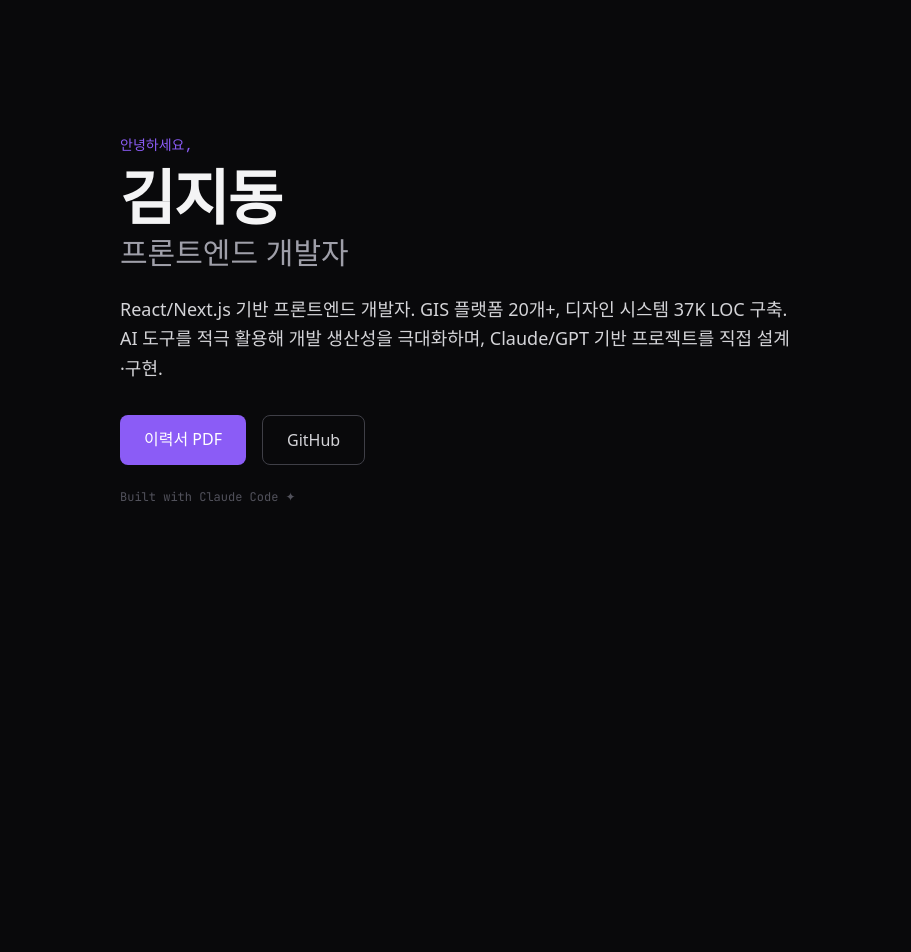
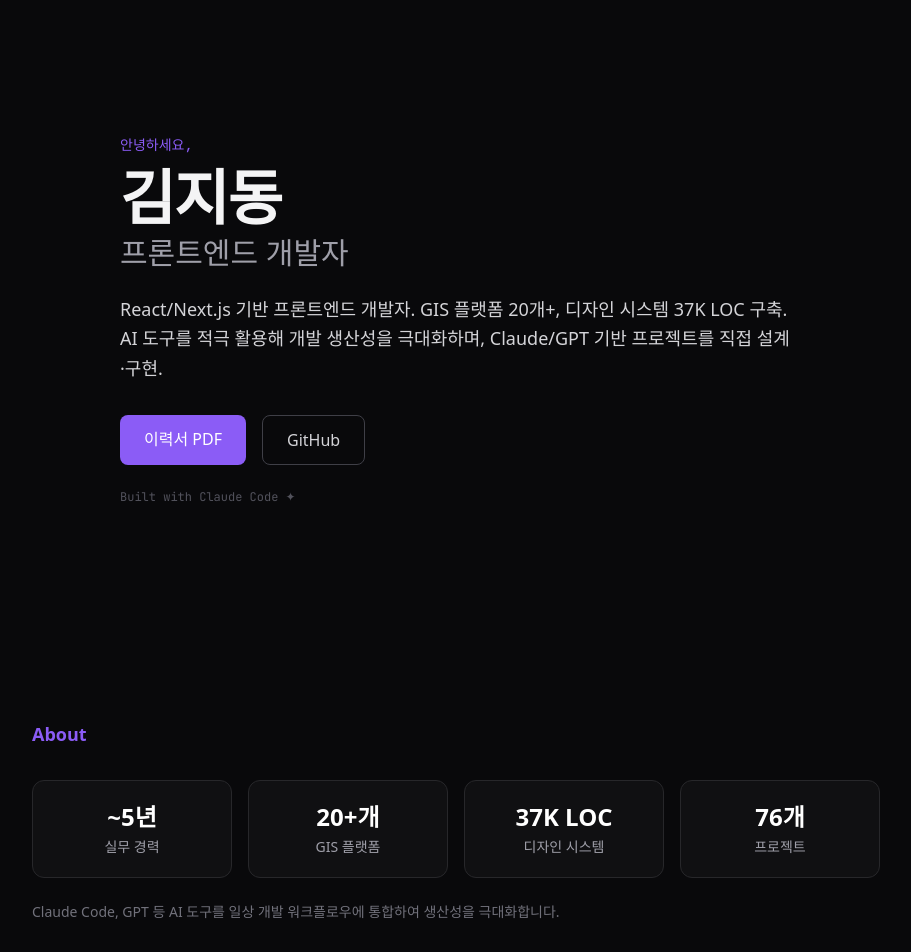
Before and after one commit to AustinKimDev/recruit-portfolio, a Next.js app: page / in a window 1280 px wide. Shown: the top 952 px of the page, without its empty margins (184-1095 px from the left). Before the commit the page ends 800 px from the top, so only its background shows below. Built offline with nearby package versions, Linux system fonts and the light colour scheme; a web font is replaced by a local one.

Commit message:
feat: add About section with stat cards

```diff
--- a/src/app/page.tsx
+++ b/src/app/page.tsx
@@ -1,9 +1,11 @@
 import { Hero } from "@/components/hero";
+import { About } from "@/components/about";
 
 export default function Home() {
   return (
     <main className="min-h-screen">
       <Hero />
+      <About />
     </main>
   );
 }
--- /dev/null
+++ b/src/components/about.tsx
@@ -0,0 +1,24 @@
+import { profile } from "@/data/profile";
+import { SectionWrapper } from "./section-wrapper";
+
+export function About() {
+  return (
+    <SectionWrapper id="about">
+      <h3 className="mb-8 text-lg font-semibold text-accent">About</h3>
+      <div className="grid grid-cols-2 gap-4 sm:grid-cols-4">
+        {profile.stats.map((stat) => (
+          <div
+            key={stat.label}
+            className="rounded-xl border border-zinc-800 bg-zinc-900/50 p-5 text-center"
+          >
+            <p className="text-2xl font-bold text-white">{stat.value}</p>
+            <p className="mt-1 text-sm text-zinc-400">{stat.label}</p>
+          </div>
+        ))}
+      </div>
+      <p className="mt-6 text-sm text-zinc-500">
+        Claude Code, GPT 등 AI 도구를 일상 개발 워크플로우에 통합하여 생산성을 극대화합니다.
+      </p>
+    </SectionWrapper>
+  );
+}
```
